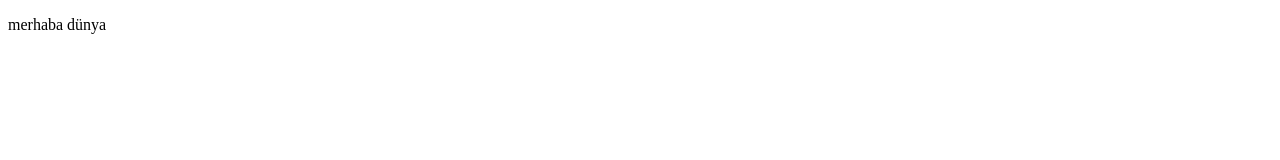
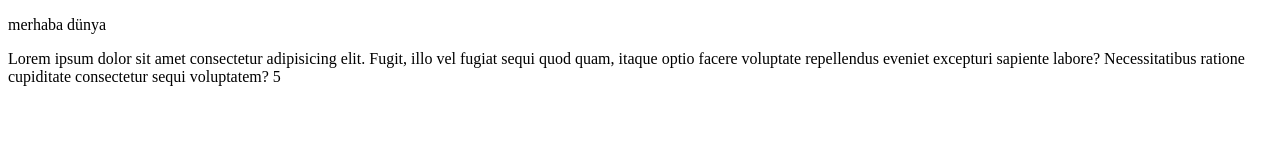
Before and after one commit to hrabiacelen/ilkrespository, a plain HTML site: page index.html in a window 1280 px wide. Drawn offline with Linux system fonts and the light colour scheme.

Commit message:
[FA-1]-DENEME

```diff
--- a/index.html
+++ b/index.html
@@ -7,5 +7,6 @@
 </head>
 <body>
     <p>merhaba dünya </p>
+    <p> Lorem ipsum dolor sit amet consectetur adipisicing elit. Fugit, illo vel fugiat sequi quod quam, itaque optio facere voluptate repellendus eveniet excepturi sapiente labore? Necessitatibus ratione cupiditate consectetur sequi voluptatem? 5</p>
 </body>
 </html>
```
